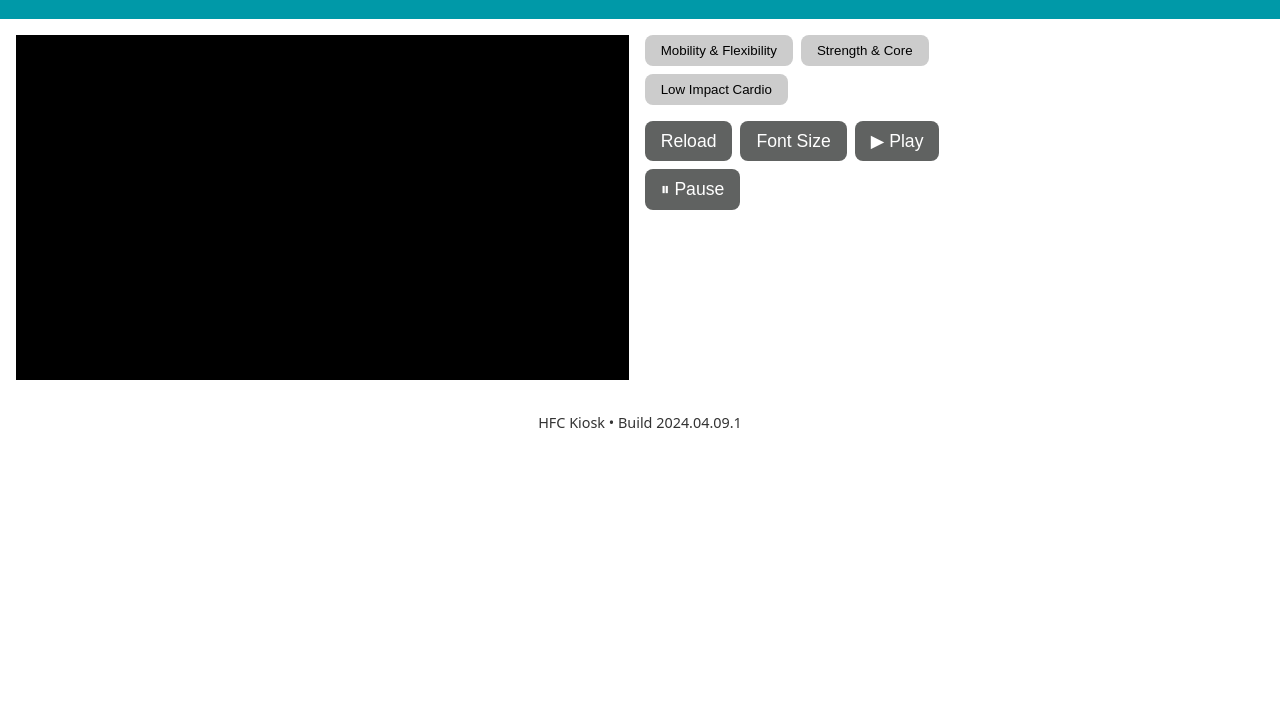
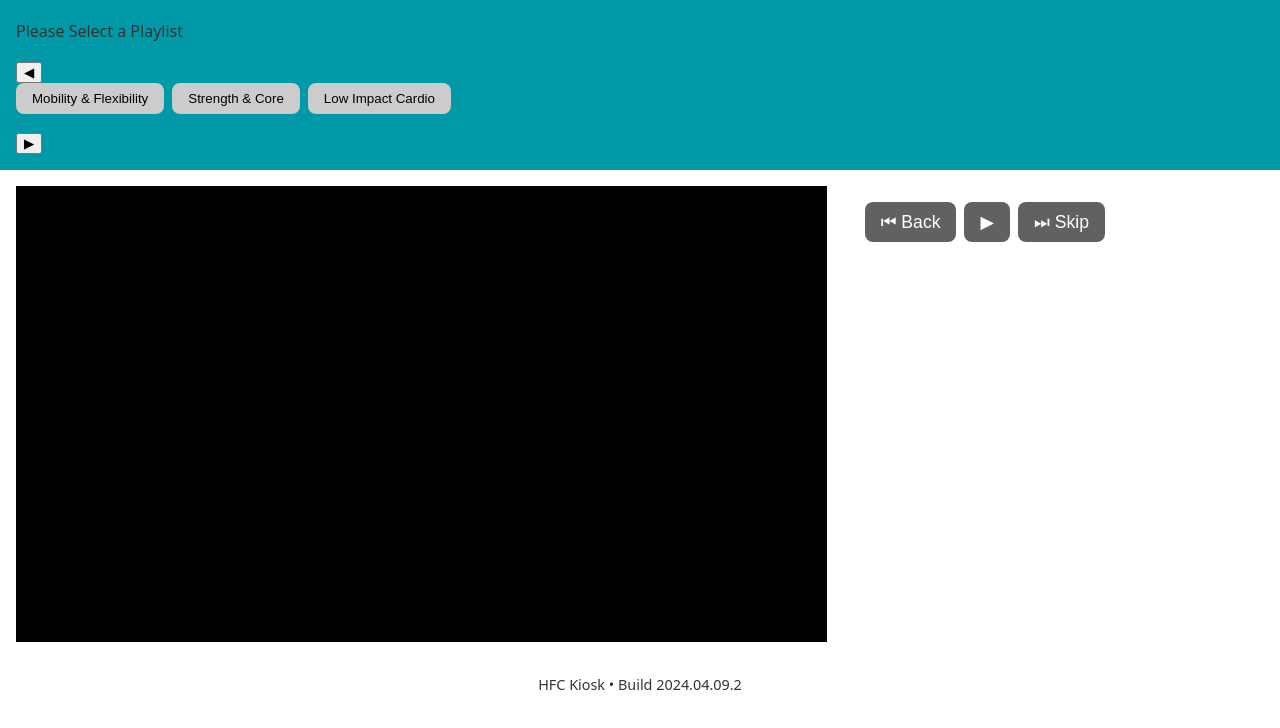
Before and after one commit to wpddputziger/hfckiosk, a plain HTML site: page index.html in a window 1280 px wide. Shown: the part 64-792 px from the top of the page. Drawn offline with Linux system fonts and the light colour scheme; no server answers.

Commit message:
Update index.html

```diff
--- a/index.html
+++ b/index.html
@@ -7,8 +7,17 @@
   <link rel="stylesheet" href="css/style.css" />
 </head>
 <body>
+
   <header>
     <img src="assets/logo.svg" alt="HFC Logo" class="logo" />
+    <div class="playlist-header">
+      <p class="playlist-label">Please Select a Playlist</p>
+      <div class="playlist-scroll-container">
+        <button class="scroll-arrow left" onclick="scrollPlaylists('left')">&#9664;</button>
+        <div id="playlist-selector" class="playlist-buttons"></div>
+        <button class="scroll-arrow right" onclick="scrollPlaylists('right')">&#9654;</button>
+      </div>
+    </div>
   </header>
 
   <main>
@@ -17,30 +26,24 @@
     </div>
 
     <div class="right-panel">
-  <div id="playlist-selector"></div>
+      <div class="playlist-box">
         <ul id="video-list"></ul>
 
         <div class="utility-buttons">
-    <button onclick="location.reload()">Reload</button>
-    <button onclick="toggleFontSize()">Font Size</button>
-    <button onclick="playVideo()">▶ Play</button>
-    <button onclick="pauseVideo()">⏸ Pause</button>
+          <button onclick="skipVideo(-1)">⏮ Back</button>
+          <button id="togglePlayPause" onclick="togglePlayPause()">▶</button>
+          <button onclick="skipVideo(1)">⏭ Skip</button>
         </div>
       </div>
-
-    <div class="right-panel">
-      <div id="playlist-selector"></div>
-      <ul id="video-list"></ul>
     </div>
   </main>
 
   <footer style="text-align:center; padding: 1rem; font-size: 0.9rem;">
-    HFC Kiosk • Build 2024.04.09.1
+    HFC Kiosk • Build 2024.04.09.2
   </footer>
 
   <script>
     const YT_API_KEY = atob("QUl6YVN5QlhPblBiOE1LeEJFMXBUNlNZdmRRZFhfODczNTBOazln");
-    console.log("✅ YouTube API key decoded and stored.");
   </script>
 
   <script src="https://www.youtube.com/iframe_api"></script>
```
Lines whose indentation alone changed are shown as unchanged.
